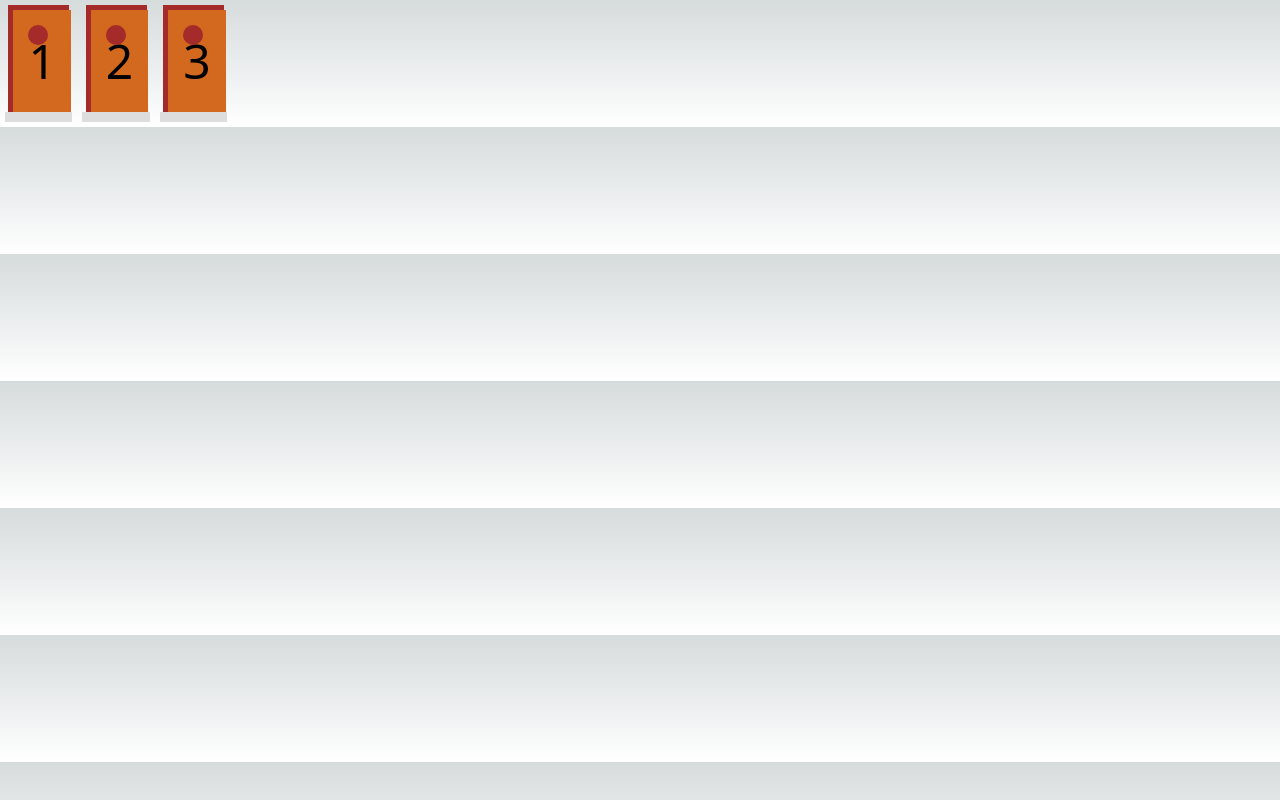
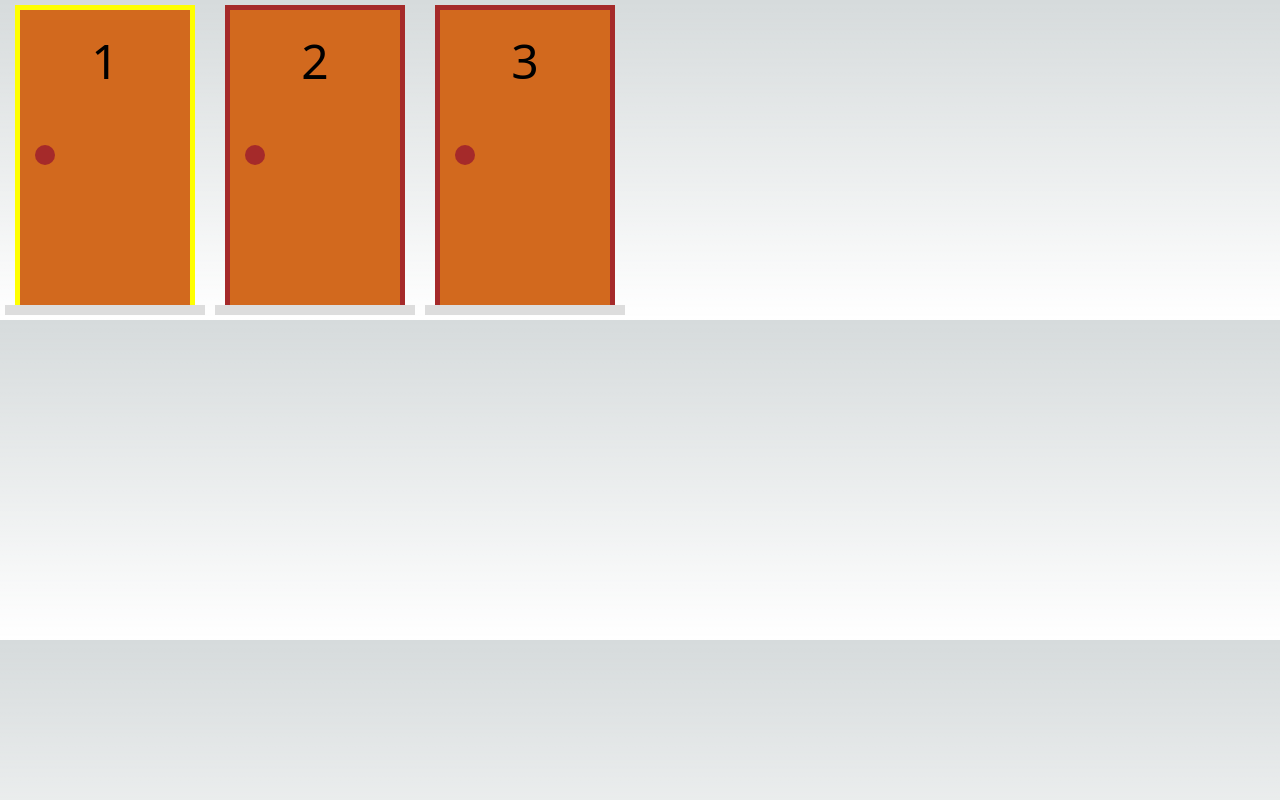
Before and after one commit to gaabiceranto/monty-hall, a Next.js app: page / in a window 1280 px wide. Built offline with nearby package versions, Linux system fonts and the light colour scheme.

Commit message:
Organize Project style door

```diff
--- a/src/components/Door.tsx
+++ b/src/components/Door.tsx
@@ -1,5 +1,5 @@
 import styles from "./../styles/Door.module.css"
-import DoorModel from "../model/porta";
+import DoorModel from "../model/door";
 
 interface DoorProps{
     door:DoorModel
--- a/src/pages/index.tsx
+++ b/src/pages/index.tsx
@@ -3,11 +3,11 @@ import Image from 'next/image'
 import styles from '@/styles/Home.module.css'
 import Gift from '../components/Gift'
 import Door from '../components/Door'
-import DoorModel from '../model/porta'
+import DoorModel from '../model/door'
 
 
 export default function Home() {
-  const p1 = new DoorModel(1)
+  const p1 = new DoorModel(1, false, true)
   const p2 = new DoorModel(2)
   const p3 = new DoorModel(3)
   return (
--- a/src/styles/Door.module.css
+++ b/src/styles/Door.module.css
@@ -4,14 +4,14 @@
     flex-direction: column;
     align-items: center;
     width: var(--area-porta-largura);
-    /* height: var(--area-porta-altura); */
+    height: var(--area-porta-altura);
     margin: 5px;
 }
 
 .frame {
     display: flex;
-    /* flex-direction: column-reverse; */
-    /* flex-grow: 1; */
+    flex-direction: column-reverse;
+    flex-grow: 1;
     border-left: 5px solid brown;
     border-top: 5px solid brown;
     border-right: 5px solid brown;
@@ -26,9 +26,6 @@
     flex-grow: 1;
     background-color: chocolate;
     padding: 15px;
-
-    width:var(--area-porta-largura);
-    height:var(--area-porta-altura);
 }
 
 .door_handle{
--- a/src/styles/globals.css
+++ b/src/styles/globals.css
@@ -6,6 +6,8 @@
   --foreground-rgb: 0, 0, 0;
   --background-start-rgb: 214, 219, 220;
   --background-end-rgb: 255, 255, 255;
+  --area-porta-altura: 310px;
+  --area-porta-largura: 200px;
 }
 
 @media (prefers-color-scheme: dark) {
```
Also changed, not shown: src/model/door.ts (renamed from src/model/porta.ts).
